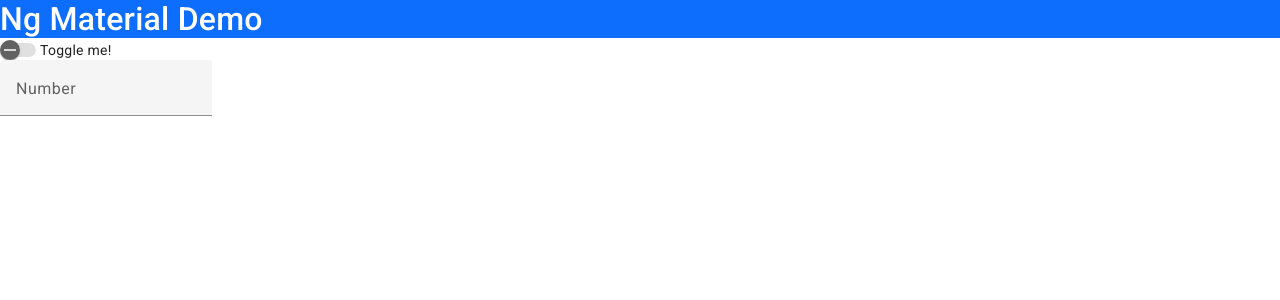
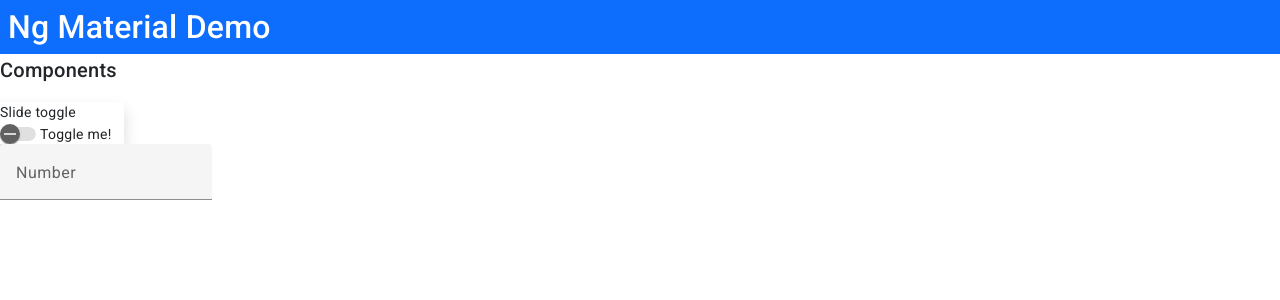
Before and after one commit to dondelice257/angular-material-demo-app, an Angular app: page / in a window 1280 px wide. Shown: the top 300 px of the page. Built offline with nearby package versions, Linux system fonts and the light colour scheme.

Commit message:
add slide toggle component

```diff
--- a/src/app/components/header/header.component.html
+++ b/src/app/components/header/header.component.html
@@ -1,5 +1,5 @@
 <div
-class="bg-primary">
+class="bg-primary p-2">
 <div class="text-white">
   <span class="text-white h2">Ng Material Demo</span>
 
--- a/src/app/components/material/material.component.html
+++ b/src/app/components/material/material.component.html
@@ -1,4 +1,17 @@
-<mat-slide-toggle>Toggle me!</mat-slide-toggle>
+<div>
+  <h2>Components</h2>
+
+  <div class="row">
+    <div class="col-auto shadow">
+      <div>
+        <span>Slide toggle</span>
+      </div>
+          <mat-slide-toggle>Toggle me!</mat-slide-toggle>
+    </div>
+
+  </div>
+</div>
+
 
 <form class="example-form">
   <mat-form-field class="example-full-width">
```
